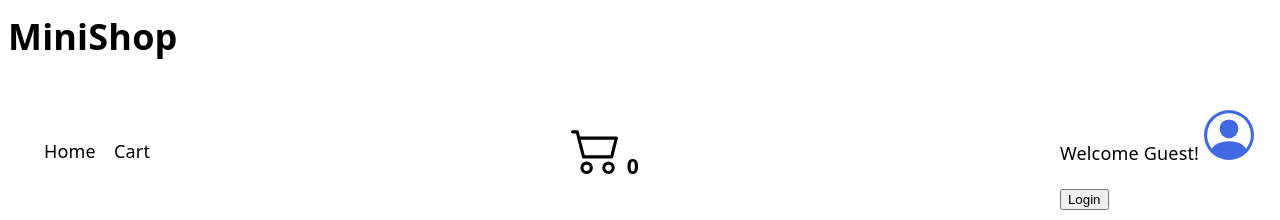
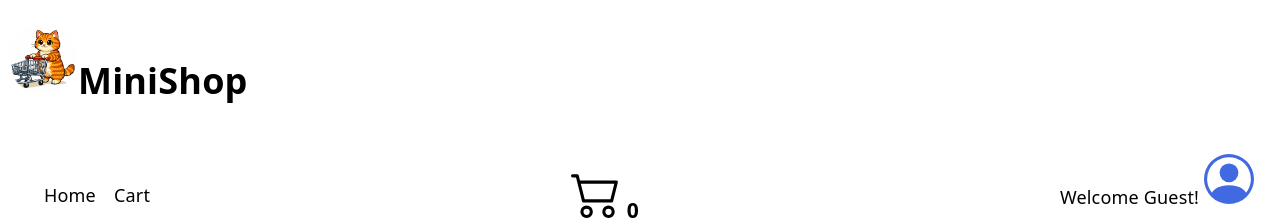
Before and after one commit to irishmaiden18/MiniShop, a React (Vite) app: page / in a window 1280 px wide. Shown: the top 220 px of the page. Built offline with nearby package versions, Linux system fonts and the light colour scheme; no server answers.

Commit message:
adds logo image

```diff
--- a/src/App.jsx
+++ b/src/App.jsx
@@ -144,7 +144,7 @@ function App() {
           increaseCartQuantity: increaseCartQuantity,
           decreaseCartQuantity: decreaseCartQuantity
         }}>
-          <h1>MiniShop</h1>
+          <h1><img src="cat_pushing_shopping_cart.png" alt="orange cat pushing a shopping cart" width={70} style={{borderRadius: "50%", objectFit: "cover"}}/>MiniShop</h1>
 
           <Navbar/>
 
```
Also changed, not shown: public/cat_pushing_shopping_cart.png (added), public/cat_pushing_shopping_cart_no_background.png (added).
